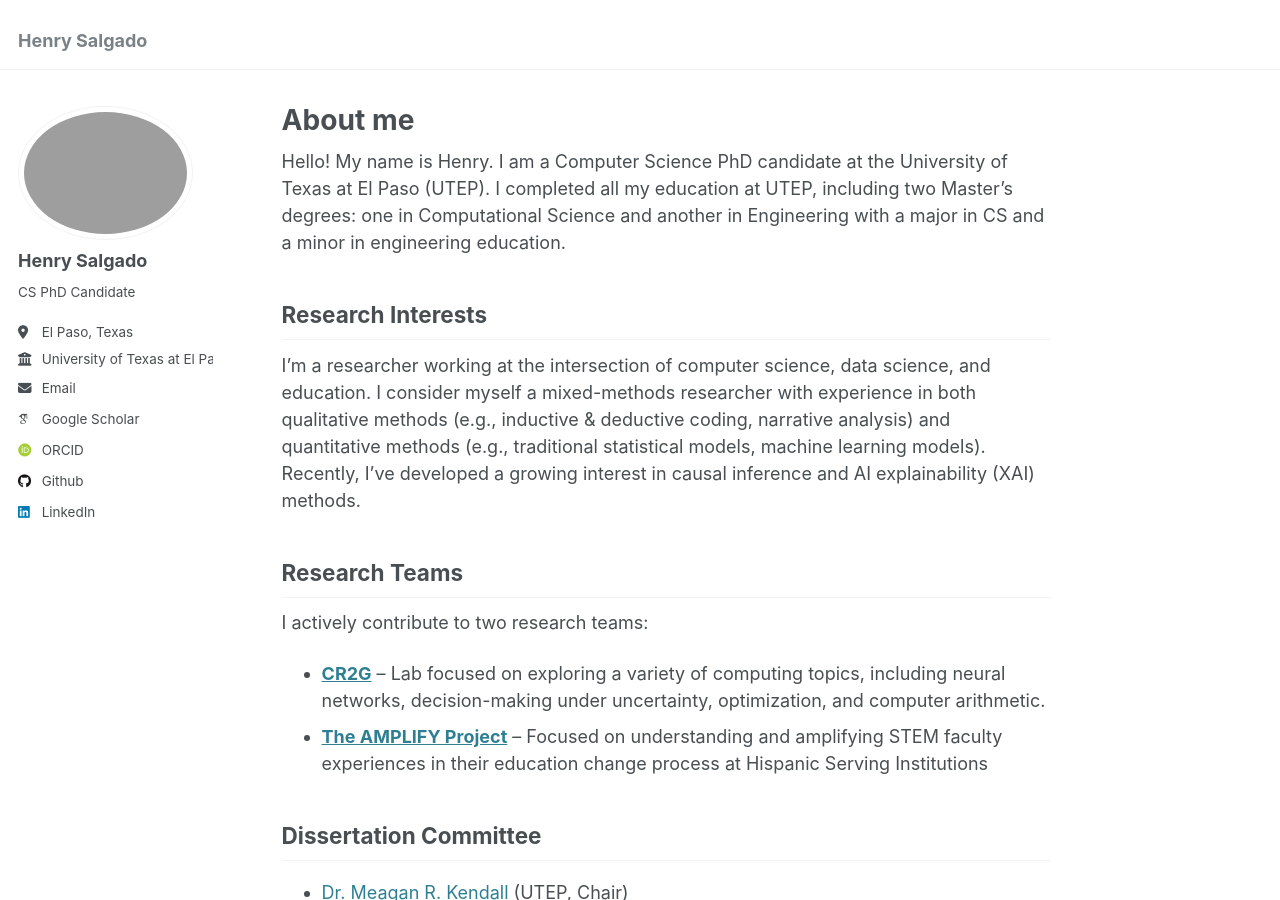
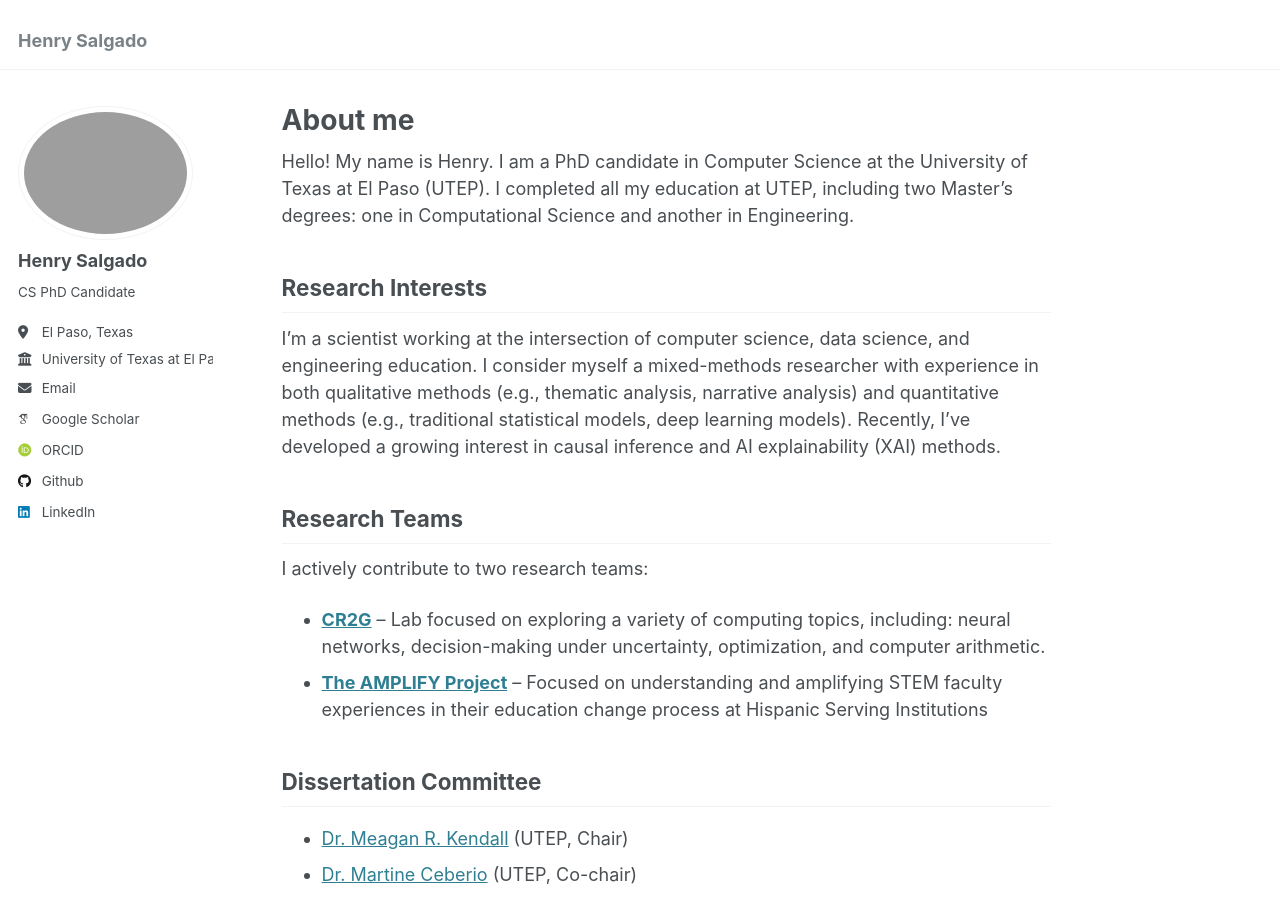
Before and after one commit to eigenhenry/eigenhenry.github.io, a Jekyll site: the page built from _pages/about.md, in a window 1280 px wide and 900 px high. Built offline with Jekyll 4.4.1, drawn with Linux system fonts in a browser that asks for light colours; some web fonts are replaced.

Commit message:
Update about.md

```diff
--- a/_pages/about.md
+++ b/_pages/about.md
@@ -7,15 +7,14 @@
   - /about.html
 ---
 
-Hello! My name is Henry. I am a Computer Science PhD candidate at the University of Texas at El Paso (UTEP). I completed all my education at UTEP, including two Master's degrees: one in Computational Science and another in Engineering with a major in CS and a minor in engineering education.
-
+Hello! My name is Henry. I am a PhD candidate in Computer Science at the University of Texas at El Paso (UTEP). I completed all my education at UTEP, including two Master's degrees: one in Computational Science and another in Engineering.
 ## Research Interests
-I'm a researcher working at the intersection of computer science, data science, and education. I consider myself a mixed-methods researcher with experience in both qualitative methods (e.g., inductive & deductive coding, narrative analysis) and quantitative methods (e.g., traditional statistical models, machine learning models). Recently, I've developed a growing interest in causal inference and AI explainability (XAI) methods.
+I'm a scientist working at the intersection of computer science, data science, and engineering education. I consider myself a mixed-methods researcher with experience in both qualitative methods (e.g., thematic analysis, narrative analysis) and quantitative methods (e.g., traditional statistical models, deep learning models). Recently, I've developed a growing interest in causal inference and AI explainability (XAI) methods.
 
 ## Research Teams
 I actively contribute to two research teams:
 
-* [**CR2G**](http://cr2g.constraintsolving.com/) – Lab focused on exploring a variety of computing topics, including neural networks, decision-making under uncertainty, optimization, and computer arithmetic.
+* [**CR2G**](http://cr2g.constraintsolving.com/) – Lab focused on exploring a variety of computing topics, including: neural networks, decision-making under uncertainty, optimization, and computer arithmetic.
 * [**The AMPLIFY Project**](https://www.utep.edu/engineering/amplify/) – Focused on understanding and amplifying STEM faculty experiences in their education change process at Hispanic Serving Institutions
 
 ## Dissertation Committee
```
